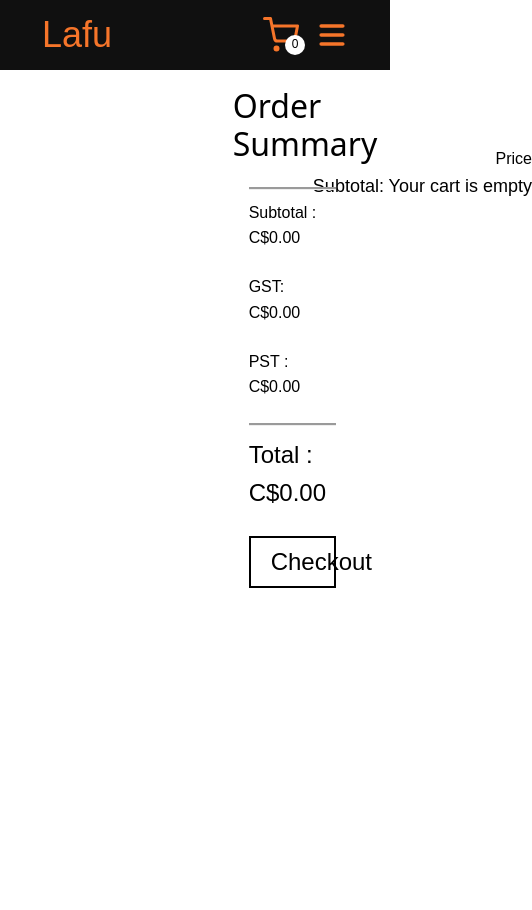
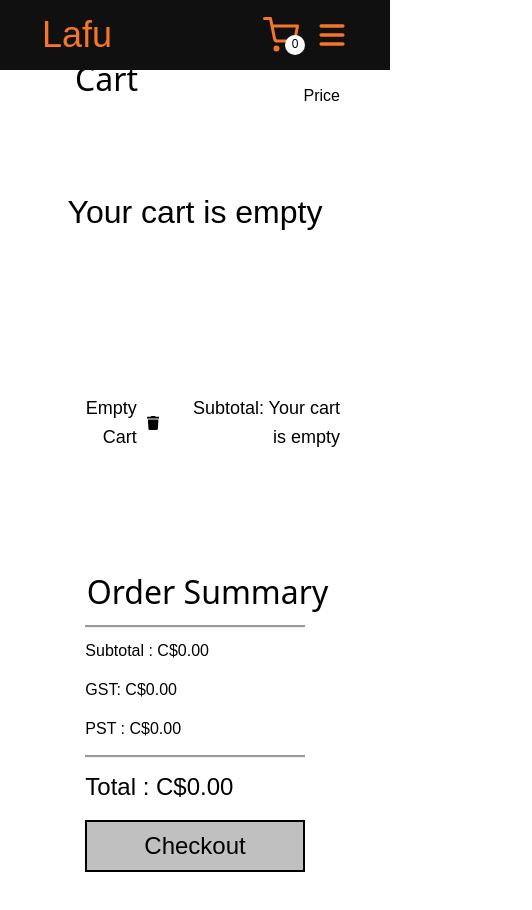
Before and after one commit to kmarquez01/torirestauraunt, a Next.js app: page /Cart in a window 390 px wide. Shown: the top 910 px of the page, 532 px wide, since content can reach past the window. Before the commit the page ends 844 px from the top, so only its background shows below. Built offline with nearby package versions, Linux system fonts and the light colour scheme.

Commit message:
added empty cart option and css updates

```diff
--- a/Cart/_Cart.js
+++ b/Cart/_Cart.js
@@ -3,14 +3,30 @@ import {useContext} from "react"
 import CardInfo from "../Menu/CardInfo"
 import CartItem from "./cart-item"
 import { ShopContext } from "../contexts/shop-context"
+import { FaTrash } from "react-icons/fa";
 
 
 function Cart(props){
 
     const {handleSubtract, handleAdd, cartItemAmount} = props
-    const {addToCart, cartItems, removeFromCart, totalCartAmount} = useContext(ShopContext)
+    const {addToCart, cartItems, removeFromCart, totalCartAmount, emptyCart, emptyItem} = useContext(ShopContext)
 
     const totalAmount = totalCartAmount()
+
+    const cartStyle = {
+        display: "flex",
+        height: "100%",
+        flexDirection: "column",
+    }
+
+    const cartStyleEmpty = {
+        display: "flex",
+        height: "100%",
+        flexDirection: "column",
+        justifyContent: "space-around"
+    }
+
+
     return(
         <div className = "cart-page">
             <div className = "cart-page-sections">
@@ -18,11 +34,16 @@ function Cart(props){
                     <div className = "cart-container">
                         <div className = "cart-header-container">
                             <h1 className = "cart-header">Cart</h1>
-                            <div></div>
                             <div className = "price">Price</div>
                         </div>
-                        <div className = "cart-items">
-                            {CardInfo.map((item) => {
+                        <div className = "cart-items" style = {totalAmount === 0 ? cartStyleEmpty : cartStyle}>
+                        {totalAmount === 0 ? (
+                            <div className = "empty-cart-disclaimer">
+                                Your cart is empty
+                            </div>
+                        )
+                        : (
+                            CardInfo.map((item) => {
                                 if (cartItems[item.id] !== 0){
                                     return (
                                     <div className = "cart_holder">
@@ -48,16 +69,26 @@ function Cart(props){
                                             </div>
                                             <div className = "item-price">
                                                 C${item.price.toFixed(2)}
+                                                <div className = "trash-item">
+                                                    <FaTrash onClick = {() => emptyItem(item.id)} />
+                                                </div>
                                             </div>
+
                                         </li>
 
                                     </div>
 
                                     )
                                 }
-                            })}
-                            <div className = "cart-subtotal">
-                                Subtotal: {(totalAmount) === 0 ? "Your cart is empty" : <div className = "subtotal">C${totalAmount.toFixed(2)}</div>}
+                            }))}
+                            <div className = "subtotal-footer-container">
+                                <div className = "trash-container">
+                                    Empty Cart
+                                    <FaTrash onClick = {emptyCart} />
+                                </div>
+                                <div className = "cart-subtotal">
+                                    Subtotal: {(totalAmount) === 0 ? "Your cart is empty" : <div className = "subtotal">C${totalAmount.toFixed(2)}</div>}
+                                </div>
                             </div>
                         </div>
                     </div>
--- a/Menu/CardItem.js
+++ b/Menu/CardItem.js
@@ -119,7 +119,7 @@ function CardItem(props){
                 </div>
 
                 <div className = "subprice-1">
-                    { "$" + dialogData.price}
+                    { "C$" + dialogData.price.toFixed(2)}
                 </div>
 
             </div>
@@ -131,7 +131,7 @@ function CardItem(props){
                 </div>
 
                 <div className = "subprice">
-                  {"$" + price}
+                  {"C$" + price.toFixed(2)}
                 </div>
 
 
--- a/contexts/shop-context.js
+++ b/contexts/shop-context.js
@@ -50,7 +50,16 @@ export const ShopContextProvider = (props) => {
         return totalAmount;
     }
 
-    const contextValue = {cartItems, addToCart, removeFromCart, totalCartAmount, cartTotal}
+    const emptyCart = () => {
+        setCartItems(getDefaultCart)
+    }
+
+    const emptyItem = (itemID) => {
+
+        setCartItems((prev) => ({...prev, [itemID]: prev[itemID] - prev[itemID]}))
+    }
+
+    const contextValue = {cartItems, addToCart, removeFromCart, totalCartAmount, cartTotal, emptyCart, emptyItem}
 
     console.log(cartItems)
     return(
--- a/styles/globals.css
+++ b/styles/globals.css
@@ -1025,7 +1025,7 @@ h1 {
 
 .cart_item{
   display: grid;
-  grid-template-columns: 225px 300px 300px;
+  grid-template-columns: repeat(auto-fill, 33% 33% 34%);
   justify-items: start;
   align-items: center;
   justify-content: center;
@@ -1038,10 +1038,18 @@ h1 {
 
 }
 
-.cart-items{
+/* .cart-items{
   display: flex;
   height: 100%;
   flex-direction: column;
+  justify-content: space-around;
+} */
+
+.cart_item_link{
+  width: 100%;
+  display: flex;
+  align-items: center;
+  justify-content: flex-start;
 }
 
 .cart-section{
@@ -1054,6 +1062,8 @@ h1 {
 
 .cart-container{
   margin: 50px;
+  height: 100%;
+  width:100%;
 }
 
 .image_holder{
@@ -1073,7 +1083,8 @@ h1 {
 
 .cart-header-container{
   display: grid;
-  grid-template-columns: 300px 300px 230px;
+  grid-template-rows: none;
+  grid-template-columns: repeat(auto-fill, 50% 50%);
 }
 
 .cart-header{
@@ -1088,8 +1099,14 @@ h1 {
 }
 
 .carts_item_wrap{
+  width: 100%;
+  display: flex;
+  text-align: center;
   font-size: 24px;
   font-weight: 400;
+  align-items: center;
+  align-content: center;
+  justify-content: center;
 }
 
 .count-container{
@@ -1121,6 +1138,7 @@ h1 {
   font-size: larger;
   border: none;
   border-radius: 5px;
+  cursor: pointer;
 }
 
 .cart-subtotal{
@@ -1139,9 +1157,14 @@ h1 {
   width: 100%;
   height: 100%;
   display: flex;
-  font-weight:600;
-  /* align-items: end; */
-  justify-content: flex-end;
+  font-weight: 600;
+  align-items: flex-end;
+  justify-content: space-between;
+  flex-direction: column;
+}
+
+.trash-item{
+  cursor:pointer
 }
 
 .price{
@@ -1165,11 +1188,18 @@ h1 {
 
 }
 
+.empty-cart-disclaimer{
+  font-size: 32px;
+  display: flex;
+  justify-content: center;
+}
+
 .order-summary{
   width: 100%;
   display: flex;
   flex-direction: column;
-  align-items: flex-start;
+  align-items: center;
+  justify-content: center;
 }
 
 .subtotal-container{
@@ -1180,6 +1210,23 @@ h1 {
   border-left-style: none;
   border-right-style: none;
   border-bottom-style: none;
+}
+
+.subtotal-footer-container{
+  display: flex;
+  justify-content: space-between;
+}
+
+.trash-container{
+  display: flex;
+  gap: 10px;
+  font-size: 18px;
+  padding-left: 25px;
+  text-align: end;
+  font-weight: 400;
+  justify-content: flex-start;
+  align-items: center;
+  cursor:pointer;
 }
 
 .tax-container{
@@ -1220,7 +1267,7 @@ h1 {
   font-family: sans-serif;
   font-size: 24px;
   cursor: pointer;
-  background-color: transparent;
+  background-color: #C0C0C0;
   color: black;
 }
 
@@ -1358,6 +1405,19 @@ h1 {
     margin-bottom: 2rem;
   }
 
+  .cart-page-sections{
+    height: 100%;
+    width: 100%;
+    display: grid;
+    grid-template-rows: 50% 50%;
+    grid-template-columns: none;
+    gap: 10%;
+  }
+
+  .order-summary{
+    align-items: center;
+  }
+
 }
 
 @media only screen and (min-width: 1100px) {
```
Also changed, not shown: styles/Home.module.css (+11 -5 lines). Lines whose indentation alone changed are shown as unchanged.
